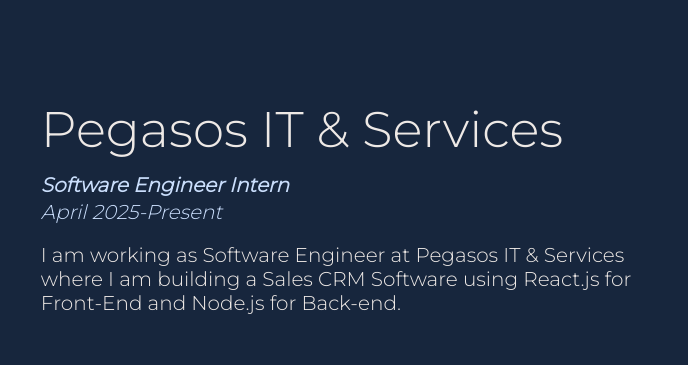
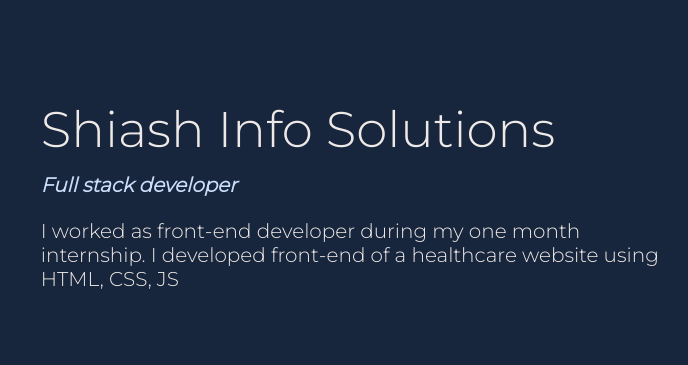
Before and after one commit to Monika-M-24/portfolio, a plain HTML site: page index.html in a window 1280 px wide. Shown: the part 1879-2244 px from the top of the page, 420-1108 px from the left. Drawn offline with nearby package versions, Linux system fonts and the light colour scheme; a web font is replaced by a local one.

Commit message:
index.html

```diff
--- a/index.html
+++ b/index.html
@@ -170,10 +170,10 @@ development, and data analytics.
                     <img class="comp_logo" src="comp_logo2.png" alt="photo not there" >
             </div>
             <div class="content">
-                <div class="comp_name">Pegasos IT & Services</div>
-                <div class="role">Software Engineer Intern</div>
-                <div class="time">April 2025-Present</div>
-                <div class="description">I am working as Software Engineer at Pegasos IT & Services where I am building a Sales CRM Software using React.js for Front-End and Node.js for Back-end.</div>
+                <div class="comp_name">Shiash Info Solutions</div>
+                <div class="role">Full stack developer</div>
+                <div class="time"></div>
+                <div class="description">I worked as front-end developer during my one month internship. I developed front-end of a healthcare website using HTML, CSS, JS</div>
 
             </div>
 
```
